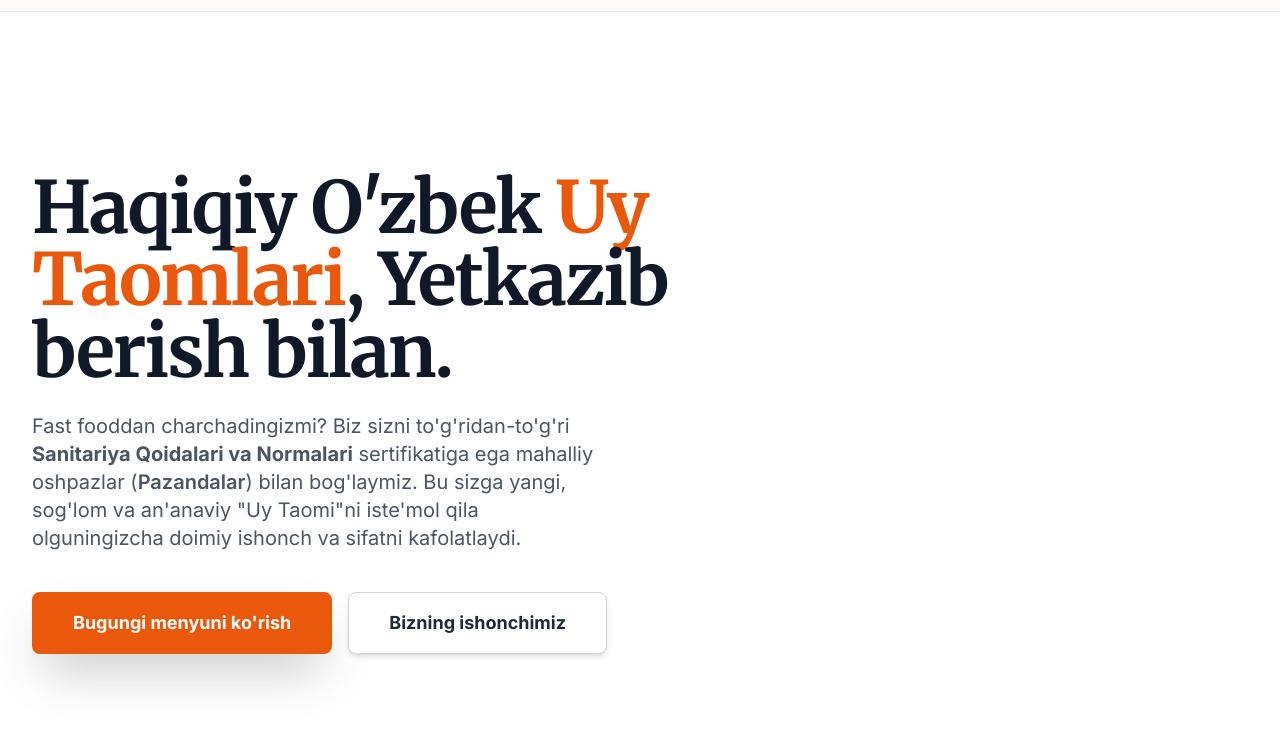
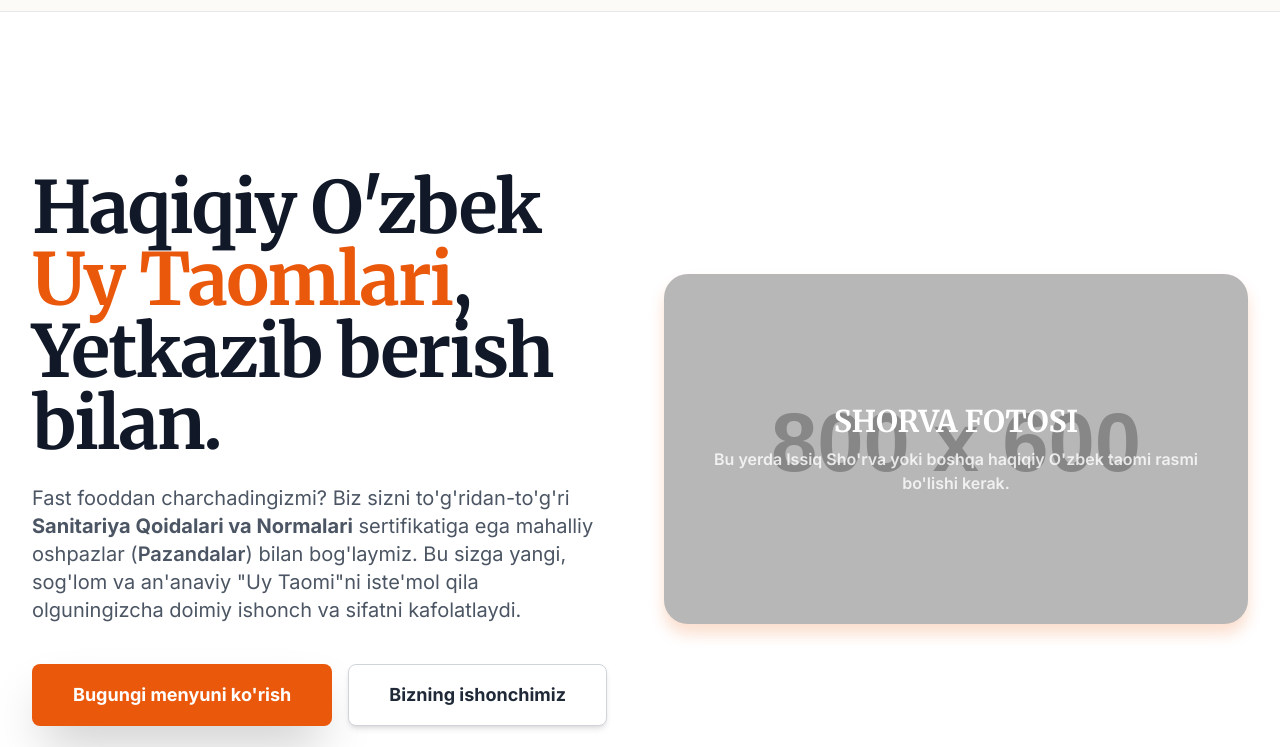
Before and after one commit to zuhsar00-lab/mahalla-go-site, a plain HTML site: page index.html in a window 1280 px wide. Shown: the part 53-800 px from the top of the page. Drawn offline with nearby package versions, Linux system fonts and the light colour scheme; placeholder pictures from the web are drawn by us.

Commit message:
Update index.html

```diff
--- a/index.html
+++ b/index.html
@@ -8,6 +8,14 @@
     <script src="https://cdn.tailwindcss.com"></script>
     <script src="https://cdn.jsdelivr.net/npm/chart.js"></script>
     <link href="https://fonts.googleapis.com/css2?family=Inter:wght@300;400;600;700&family=Merriweather:wght@300;700&display=swap" rel="stylesheet">
+
+    <!-- OPEN GRAPH (OG) METADATA FOR SOCIAL MEDIA SHARING (TELEGRAM, FACEBOOK) -->
+    <meta property="og:title" content="Mahalla Go: Uy Taomlari Yetkazish Xizmati">
+    <meta property="og:description" content="Sanitariya Qoidalari va Normalari tasdiqlangan Pazandalardan ofisingizga har kuni issiq va yangi taomga buyurtma bering. Sog'lom turmush tarzi — Mahalla Go bilan.">
+    <!-- !!! MUHIM: BU HAVOLA OMMABOP PLOV RASMINING PLACEHOLDERI. UNI O'Z RASMINGIZ BILAN ALMASHTIRING. -->
+    <meta property="og:image" content="https://placehold.co/1200x630/7c4915/ffffff/png?text=Mahalla+Go%0AShorva+Taomi">
+    <meta property="og:url" content="https://zuhsar00-lab.github.io/mahalla-go-site/">
+    <meta property="og:type" content="website">
 
     <!-- Chosen Palette: Warm Professional - Cream background (#fdfbf7) for warmth/food connection, Deep Slate (#1e293b) for text legibility, and Burnt Orange (#ea580c) as the primary action color representing the 'hearth' and food, with Sage Green (#059669) for growth/financials. -->
 
@@ -89,6 +97,37 @@
             font-size: 1.25rem;
         }
 
+        /* CUSTOM STYLING FOR HERO BACKGROUND IMAGE PLACEHOLDER */
+        .hero-visual {
+            background-color: #fff8f5; /* Light orange background */
+            background-image: url('https://placehold.co/800x600/f5c2a1/27272a/png?text=UY+TAOMI+FOTOSI'); /* Placeholder image to show where a real food image should go */
+            background-size: cover;
+            background-position: center;
+            border-radius: 1.5rem;
+            min-height: 350px;
+            box-shadow: 0 10px 15px rgba(234, 88, 12, 0.2);
+            position: relative;
+            overflow: hidden;
+            display: flex;
+            align-items: center;
+            justify-content: center;
+            text-align: center;
+        }
+        .hero-visual-overlay {
+            position: absolute;
+            top: 0;
+            left: 0;
+            right: 0;
+            bottom: 0;
+            background-color: rgba(0, 0, 0, 0.1); /* Dark overlay for text readability */
+        }
+        .hero-visual-content {
+            z-index: 10;
+            color: #333;
+            padding: 2rem;
+            font-weight: 600;
+        }
+
     </style>
 </head>
 <body class="antialiased">
@@ -134,28 +173,11 @@
         </nav>
     </header>
 
-    <!-- JavaScript for Mobile Menu Toggle -->
-    <script>
-        const mobileMenuBtn = document.getElementById('mobile-menu-btn');
-        const mobileMenu = document.getElementById('mobile-menu');
-
-        mobileMenuBtn.addEventListener('click', () => {
-            mobileMenu.classList.toggle('hidden');
-        });
-
-        // Hide menu when clicking a link
-        document.querySelectorAll('#mobile-menu a').forEach(link => {
-            link.addEventListener('click', () => {
-                mobileMenu.classList.add('hidden');
-            });
-        });
-    </script>
-
     <!-- 1. Hero Section -->
     <section id="hero" class="bg-white overflow-hidden py-24 md:py-40 content-block">
         <div class="max-w-7xl mx-auto px-4 sm:px-6 lg:px-8">
             <div class="lg:grid lg:grid-cols-12 lg:gap-12 items-center">
-                <div class="lg:col-span-8 order-2 lg:order-1 mt-10 lg:mt-0">
+                <div class="lg:col-span-6 order-2 lg:order-1 mt-10 lg:mt-0">
                     <h1 class="text-5xl md:text-7xl font-extrabold tracking-tight text-gray-900 leading-tight">
                         Haqiqiy O'zbek
                         <span class="text-orange-600">Uy Taomlari</span>,
@@ -174,7 +196,16 @@
                         </a>
                     </div>
                 </div>
-                <!-- REMOVED: Previous visual box here. -->
+                <!-- Visual placeholder for the image -->
+                <div class="lg:col-span-6 order-1 lg:order-2">
+                    <div class="hero-visual">
+                        <div class="hero-visual-overlay"></div>
+                        <div class="hero-visual-content">
+                            <h3 class="text-3xl font-bold text-white mb-2">SHORVA FOTOSI</h3>
+                            <p class="text-white/80">Bu yerda Issiq Sho'rva yoki boshqa haqiqiy O'zbek taomi rasmi bo'lishi kerak.</p>
+                        </div>
+                    </div>
+                </div>
             </div>
         </div>
     </section>
@@ -380,6 +411,20 @@
         Chart.defaults.font.family = "'Inter', sans-serif";
         Chart.defaults.color = '#475569';
 
+        // JavaScript for Mobile Menu Toggle
+        const mobileMenuBtn = document.getElementById('mobile-menu-btn');
+        const mobileMenu = document.getElementById('mobile-menu');
+
+        mobileMenuBtn.addEventListener('click', () => {
+            mobileMenu.classList.toggle('hidden');
+        });
+
+        // Hide menu when clicking a link
+        document.querySelectorAll('#mobile-menu a').forEach(link => {
+            link.addEventListener('click', () => {
+                mobileMenu.classList.add('hidden');
+            });
+        });
     </script>
 </body>
 </html>
```
